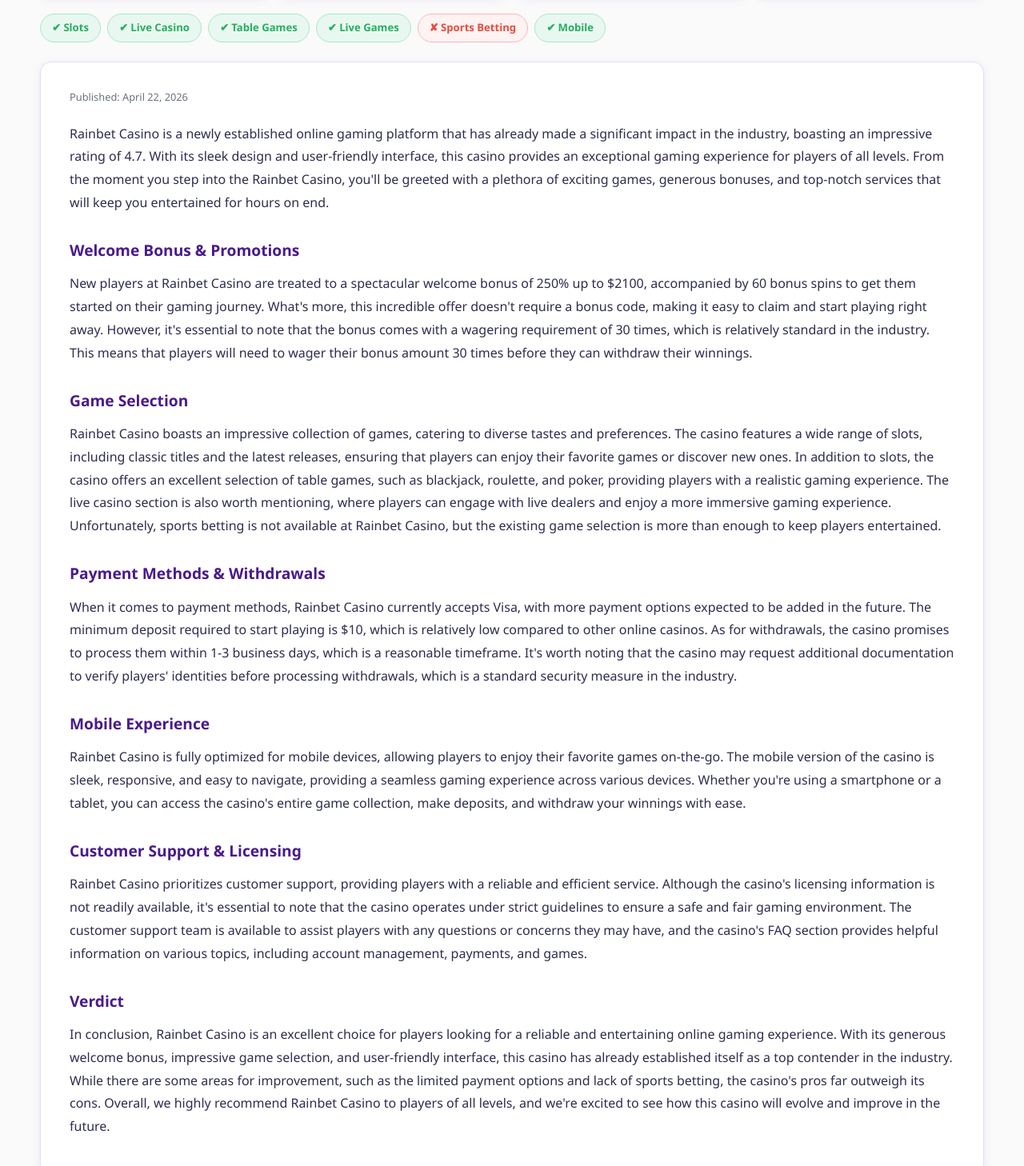
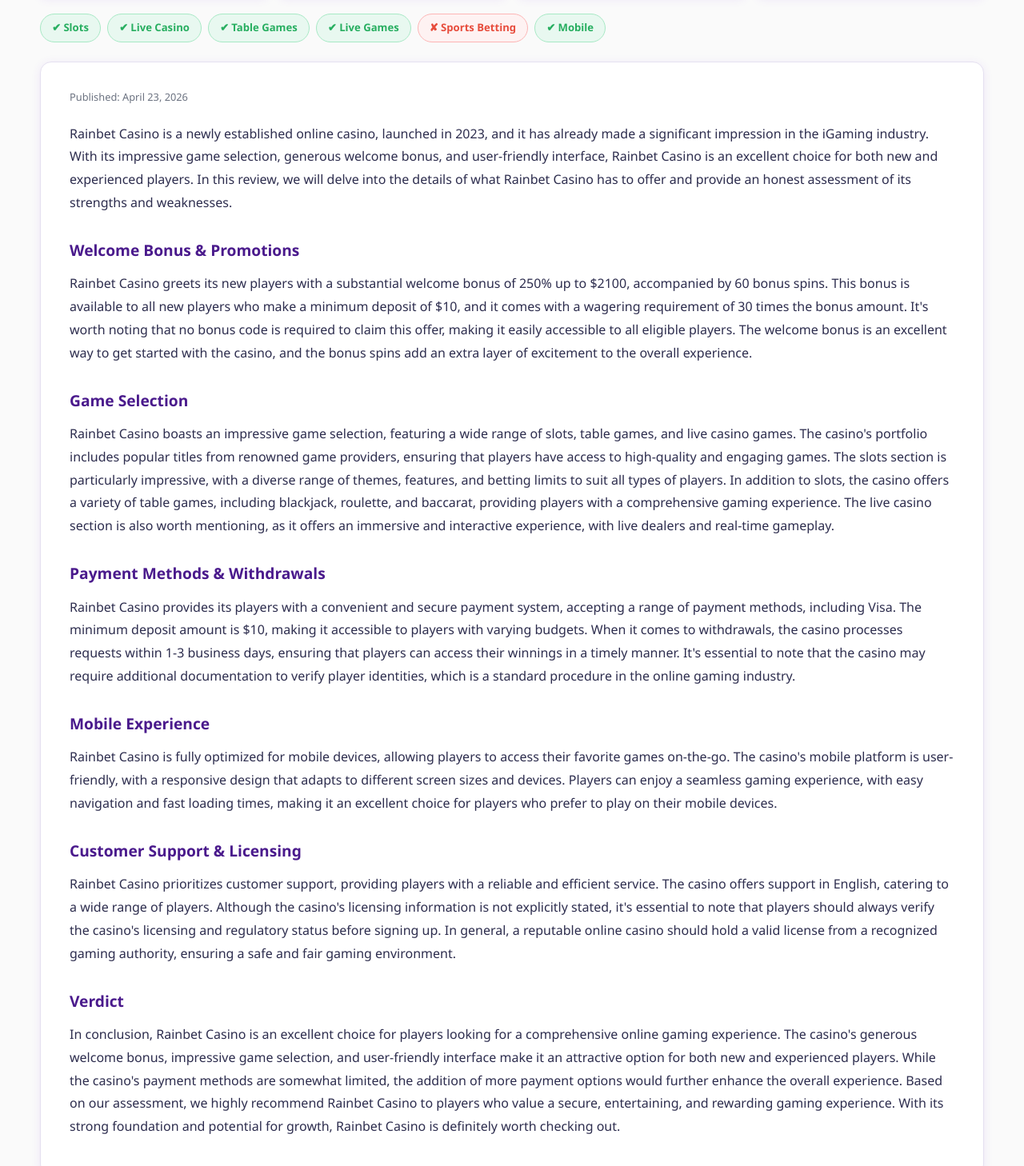
Before and after one commit to Sensasti0n90/ai-casinos-discord, a website: page site/reviews/rainbet-casino.html in a window 1280 px wide. Shown: the part 520-1978 px from the top of the page at 80% size. Drawn offline with Linux system fonts and the light colour scheme.

Commit message:
🎰 Discord trigger: Inbet review

```diff
--- a/data/rainbet-casino.meta.json
+++ b/data/rainbet-casino.meta.json
@@ -26,5 +26,5 @@
   "tags": [
     "rainbet-casino"
   ],
-  "publishedDate": "2026-04-22T12:38:03.852Z"
+  "publishedDate": "2026-04-23T22:09:42.463Z"
 }
--- a/site/reviews/rainbet-casino.html
+++ b/site/reviews/rainbet-casino.html
@@ -24,7 +24,7 @@
       "ratingValue": "4.7",
       "bestRating": "5"
     },
-    "datePublished": "2026-04-22",
+    "datePublished": "2026-04-23",
     "author": { "@type": "Organization", "name": "AI Casinos Review" },
     "itemReviewed": {
       "@type": "Organization",
@@ -100,26 +100,26 @@
 
     <!-- ── Review body (AI-generated) ──────── -->
     <article class="review-body">
-      <p class="publish-date">Published: April 22, 2026</p>
-      <p>Rainbet Casino is a newly established online gaming platform that has already made a significant impact in the industry, boasting an impressive rating of 4.7. With its sleek design and user-friendly interface, this casino provides an exceptional gaming experience for players of all levels. From the moment you step into the Rainbet Casino, you'll be greeted with a plethora of exciting games, generous bonuses, and top-notch services that will keep you entertained for hours on end.</p>
+      <p class="publish-date">Published: April 23, 2026</p>
+      <p>Rainbet Casino is a newly established online casino, launched in 2023, and it has already made a significant impression in the iGaming industry. With its impressive game selection, generous welcome bonus, and user-friendly interface, Rainbet Casino is an excellent choice for both new and experienced players. In this review, we will delve into the details of what Rainbet Casino has to offer and provide an honest assessment of its strengths and weaknesses.</p>
 
 <h2>Welcome Bonus & Promotions</h2>
-<p>New players at Rainbet Casino are treated to a spectacular welcome bonus of 250% up to $2100, accompanied by 60 bonus spins to get them started on their gaming journey. What's more, this incredible offer doesn't require a bonus code, making it easy to claim and start playing right away. However, it's essential to note that the bonus comes with a wagering requirement of 30 times, which is relatively standard in the industry. This means that players will need to wager their bonus amount 30 times before they can withdraw their winnings.</p>
+<p>Rainbet Casino greets its new players with a substantial welcome bonus of 250% up to $2100, accompanied by 60 bonus spins. This bonus is available to all new players who make a minimum deposit of $10, and it comes with a wagering requirement of 30 times the bonus amount. It's worth noting that no bonus code is required to claim this offer, making it easily accessible to all eligible players. The welcome bonus is an excellent way to get started with the casino, and the bonus spins add an extra layer of excitement to the overall experience.</p>
 
 <h2>Game Selection</h2>
-<p>Rainbet Casino boasts an impressive collection of games, catering to diverse tastes and preferences. The casino features a wide range of slots, including classic titles and the latest releases, ensuring that players can enjoy their favorite games or discover new ones. In addition to slots, the casino offers an excellent selection of table games, such as blackjack, roulette, and poker, providing players with a realistic gaming experience. The live casino section is also worth mentioning, where players can engage with live dealers and enjoy a more immersive gaming experience. Unfortunately, sports betting is not available at Rainbet Casino, but the existing game selection is more than enough to keep players entertained.</p>
+<p>Rainbet Casino boasts an impressive game selection, featuring a wide range of slots, table games, and live casino games. The casino's portfolio includes popular titles from renowned game providers, ensuring that players have access to high-quality and engaging games. The slots section is particularly impressive, with a diverse range of themes, features, and betting limits to suit all types of players. In addition to slots, the casino offers a variety of table games, including blackjack, roulette, and baccarat, providing players with a comprehensive gaming experience. The live casino section is also worth mentioning, as it offers an immersive and interactive experience, with live dealers and real-time gameplay.</p>
 
 <h2>Payment Methods & Withdrawals</h2>
-<p>When it comes to payment methods, Rainbet Casino currently accepts Visa, with more payment options expected to be added in the future. The minimum deposit required to start playing is $10, which is relatively low compared to other online casinos. As for withdrawals, the casino promises to process them within 1-3 business days, which is a reasonable timeframe. It's worth noting that the casino may request additional documentation to verify players' identities before processing withdrawals, which is a standard security measure in the industry.</p>
+<p>Rainbet Casino provides its players with a convenient and secure payment system, accepting a range of payment methods, including Visa. The minimum deposit amount is $10, making it accessible to players with varying budgets. When it comes to withdrawals, the casino processes requests within 1-3 business days, ensuring that players can access their winnings in a timely manner. It's essential to note that the casino may require additional documentation to verify player identities, which is a standard procedure in the online gaming industry.</p>
 
 <h2>Mobile Experience</h2>
-<p>Rainbet Casino is fully optimized for mobile devices, allowing players to enjoy their favorite games on-the-go. The mobile version of the casino is sleek, responsive, and easy to navigate, providing a seamless gaming experience across various devices. Whether you're using a smartphone or a tablet, you can access the casino's entire game collection, make deposits, and withdraw your winnings with ease.</p>
+<p>Rainbet Casino is fully optimized for mobile devices, allowing players to access their favorite games on-the-go. The casino's mobile platform is user-friendly, with a responsive design that adapts to different screen sizes and devices. Players can enjoy a seamless gaming experience, with easy navigation and fast loading times, making it an excellent choice for players who prefer to play on their mobile devices.</p>
 
 <h2>Customer Support & Licensing</h2>
-<p>Rainbet Casino prioritizes customer support, providing players with a reliable and efficient service. Although the casino's licensing information is not readily available, it's essential to note that the casino operates under strict guidelines to ensure a safe and fair gaming environment. The customer support team is available to assist players with any questions or concerns they may have, and the casino's FAQ section provides helpful information on various topics, including account management, payments, and games.</p>
+<p>Rainbet Casino prioritizes customer support, providing players with a reliable and efficient service. The casino offers support in English, catering to a wide range of players. Although the casino's licensing information is not explicitly stated, it's essential to note that players should always verify the casino's licensing and regulatory status before signing up. In general, a reputable online casino should hold a valid license from a recognized gaming authority, ensuring a safe and fair gaming environment.</p>
 
 <h2>Verdict</h2>
-<p>In conclusion, Rainbet Casino is an excellent choice for players looking for a reliable and entertaining online gaming experience. With its generous welcome bonus, impressive game selection, and user-friendly interface, this casino has already established itself as a top contender in the industry. While there are some areas for improvement, such as the limited payment options and lack of sports betting, the casino's pros far outweigh its cons. Overall, we highly recommend Rainbet Casino to players of all levels, and we're excited to see how this casino will evolve and improve in the future.</p>
+<p>In conclusion, Rainbet Casino is an excellent choice for players looking for a comprehensive online gaming experience. The casino's generous welcome bonus, impressive game selection, and user-friendly interface make it an attractive option for both new and experienced players. While the casino's payment methods are somewhat limited, the addition of more payment options would further enhance the overall experience. Based on our assessment, we highly recommend Rainbet Casino to players who value a secure, entertaining, and rewarding gaming experience. With its strong foundation and potential for growth, Rainbet Casino is definitely worth checking out.</p>
     </article>
 
     <!-- ── Pros & Cons ──────────────────────── -->
--- a/site/sitemap.xml
+++ b/site/sitemap.xml
@@ -14,7 +14,7 @@
   </url>
   <url>
     <loc>https://zlatev.elegance.bg/ai-casinos-discord/reviews/rainbet-casino.html</loc>
-    <lastmod>2026-04-22</lastmod>
+    <lastmod>2026-04-23</lastmod>
     <changefreq>monthly</changefreq>
     <priority>0.8</priority>
   </url>
```
